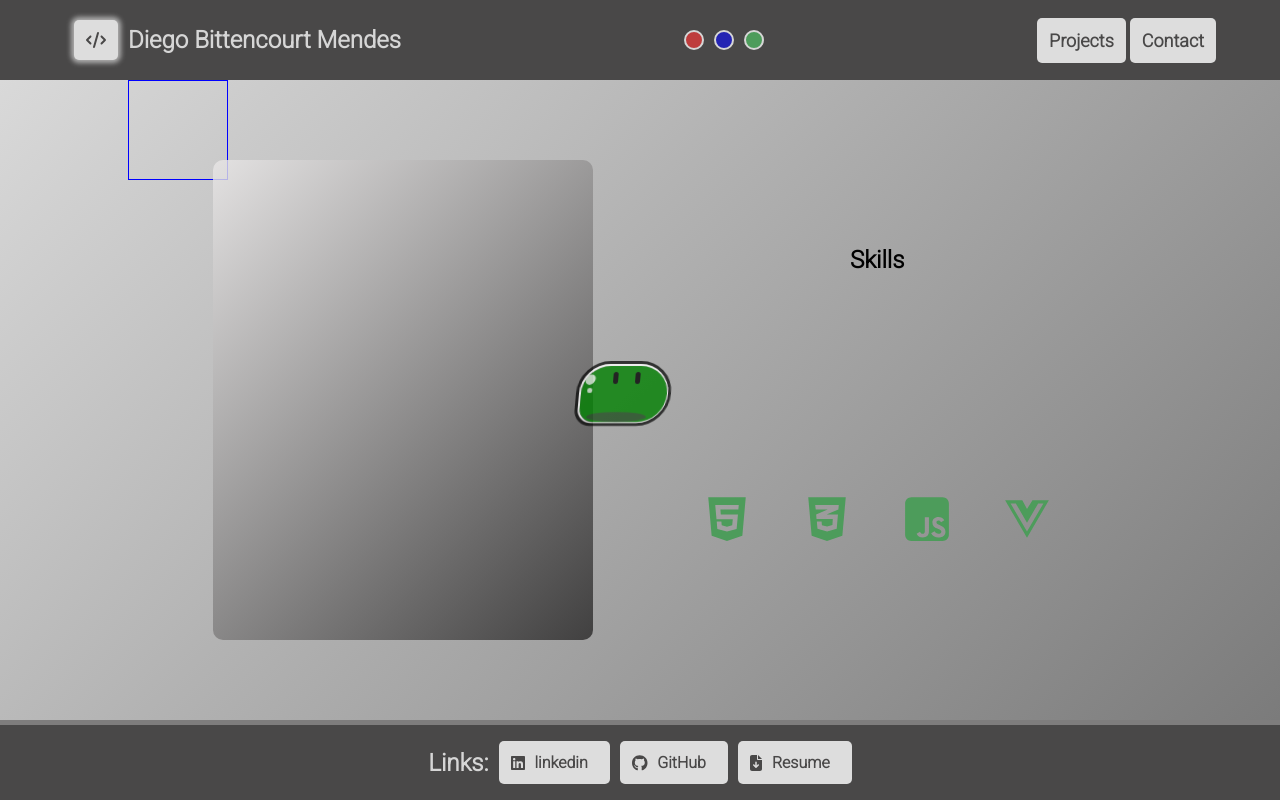
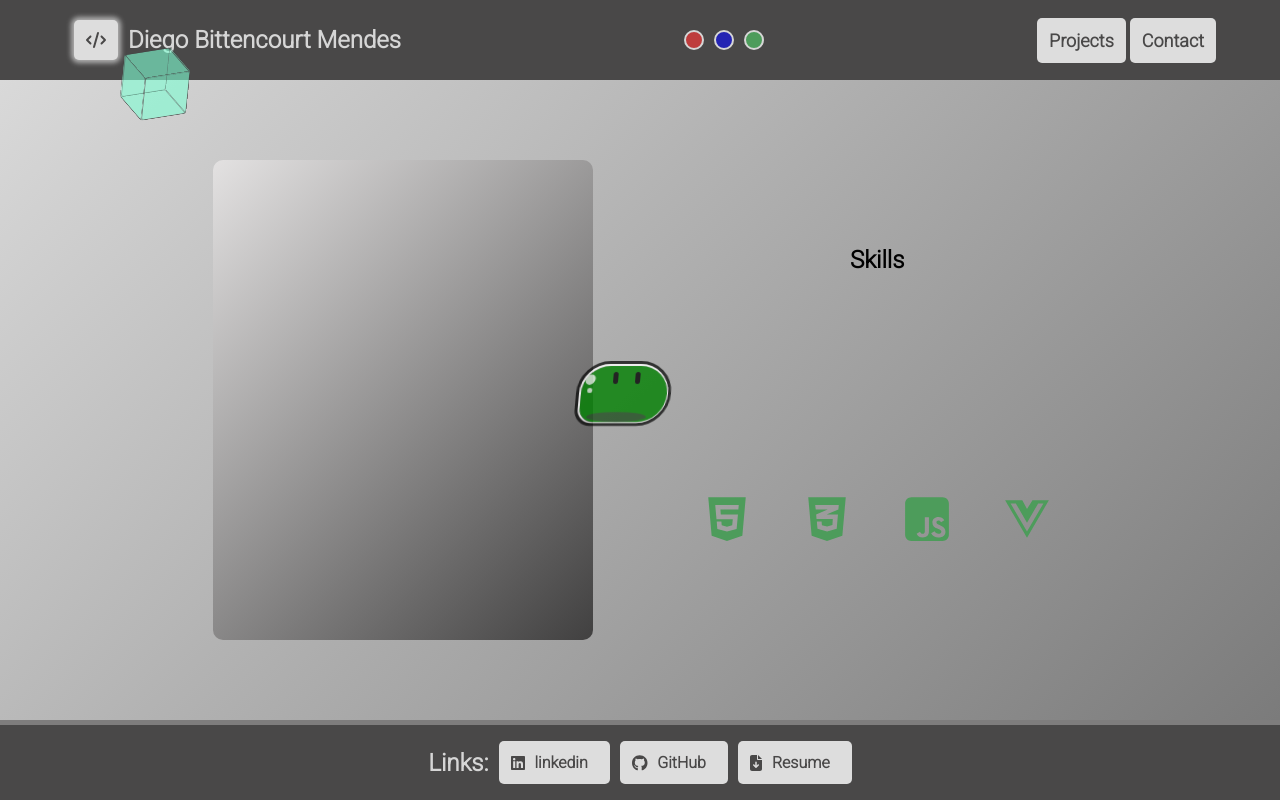
Before and after one commit to Diego-Bittencourt/portfolio_page, a Vue app: page / in a window 1280 px wide. Built offline with nearby package versions, Linux system fonts and the light colour scheme.

Commit message:
CHORE - 3D ice cube and positioning ahead the slime

```diff
--- a/src/components/slime/IceDrop.vue
+++ b/src/components/slime/IceDrop.vue
@@ -1,53 +1,102 @@
 <template>
   <div class="icewrapper" :style="icePosition">
-        <div class="outerwrapper" ></div>
+    <div class="outerwrapper">
+      <div class="bottomwall cubewall"></div>
+      <div class="topwall cubewall"></div>
+      <div class="backwall cubewall"></div>
+      <div class="rightwall cubewall"></div>
+      <div class="leftwall cubewall"></div>
+      <div class="frontwall cubewall"></div>
+    </div>
   </div>
 </template>
 
 <script>
 export default {
-    props: ['posX', 'posY', 'direction', 'iceSpell'],
+  props: ["posX", "posY", "direction", "iceSpell"],
   data() {
     return {
       positionX: 10,
       positionY: 10,
       isShardActive: false,
       isCubeActive: false,
-            isWaterActive: false
-        }
+      isWaterActive: false,
+    };
   },
   methods: {
     updatePosition(numbX, numbY) {
-            this.positionX = numbX;
-            this.positionY = numbY;
+      this.positionX = 1.5 + numbX + 10 * this.direction;
+      this.positionY = numbY + 4;
     },
-        castAnimation() {
-
+    castAnimation() {},
+    resetSpell() {
+      this.$emit("resetSpell");
     },
-        resetSpell() {
-            this.$emit('resetSpell');
-        }
   },
   computed: {
     icePosition() {
       return "top: " + this.positionY + "%; left: " + this.positionX + "%;";
-        }
+    },
   },
   watch: {
     iceSpell() {
       this.updatePosition(this.posX, this.posY);
       this.castAnimation();
       this.resetSpell();
-        }
-    }
-}
+    },
+  },
+};
 </script>
 
 <style scoped>
 .icewrapper {
-    width: 100px;
-    height: 100px;
-    border: 1px solid blue;
+  width: 50px;
+  height: 50px;
   position: absolute;
+  z-index: 5;
 }
+
+.outerwrapper {
+  width: 100%;
+  height: 100%;
+  position: relative;
+  transform-style: preserve-3d;
+  transform: rotateX(240deg)  rotateY(-5deg) rotateZ(-155deg);
+}
+
+.cubewall {
+  width: 100%;
+  height: 100%;
+  border: 1px solid rgb(66, 66, 66);
+  background-color: rgba(127, 255, 212, 0.616);
+  position: absolute;
+  opacity: 0.6;
+  border-radius: 3px;
+}
+
+.frontwall {
+  transform: rotateX(90deg);
+  transform-origin: bottom;
+}
+
+.backwall {
+  transform: rotateX(90deg) translateZ(48px);
+  transform-origin: bottom;
+}
+
+.leftwall {
+  transform: rotateY(-90deg);
+  transform-origin: right;
+}
+
+.rightwall {
+  transform: rotateY(90deg);
+  transform-origin: left;
+}
+
+.topwall {
+  transform: translateZ(-48px);
+}
+
+
 </style>
```
Lines whose indentation alone changed are shown as unchanged.
